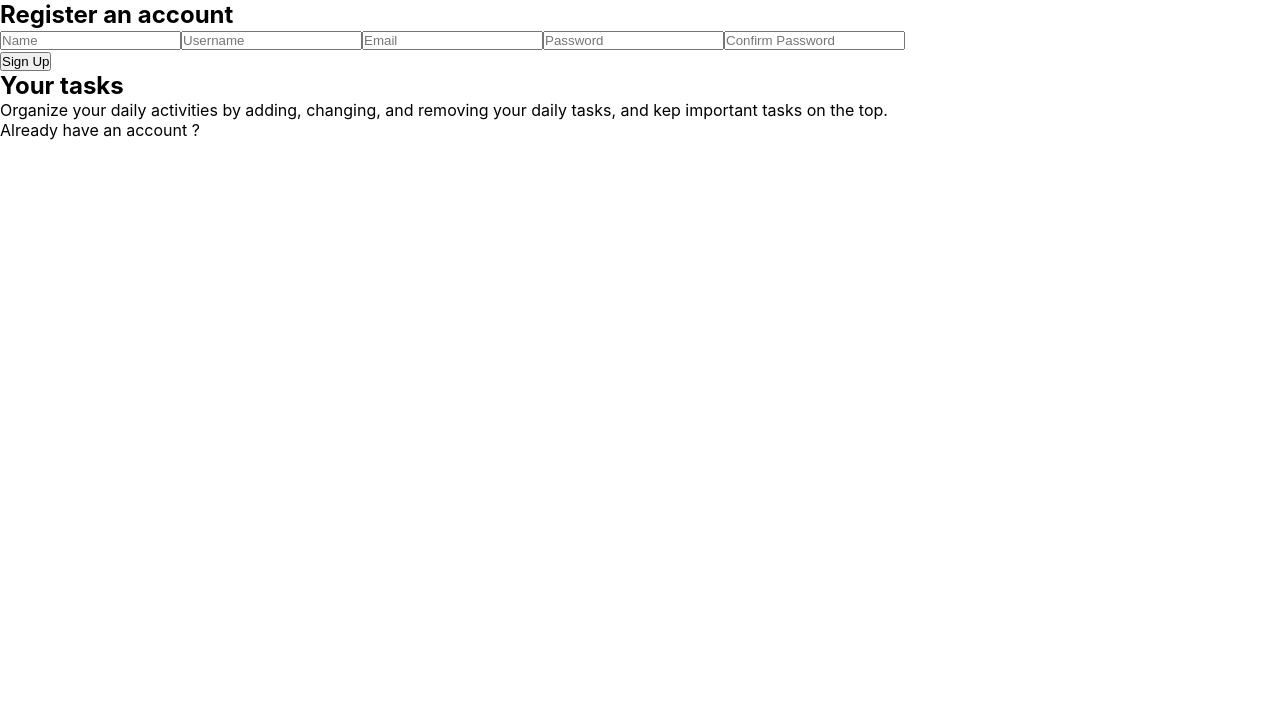
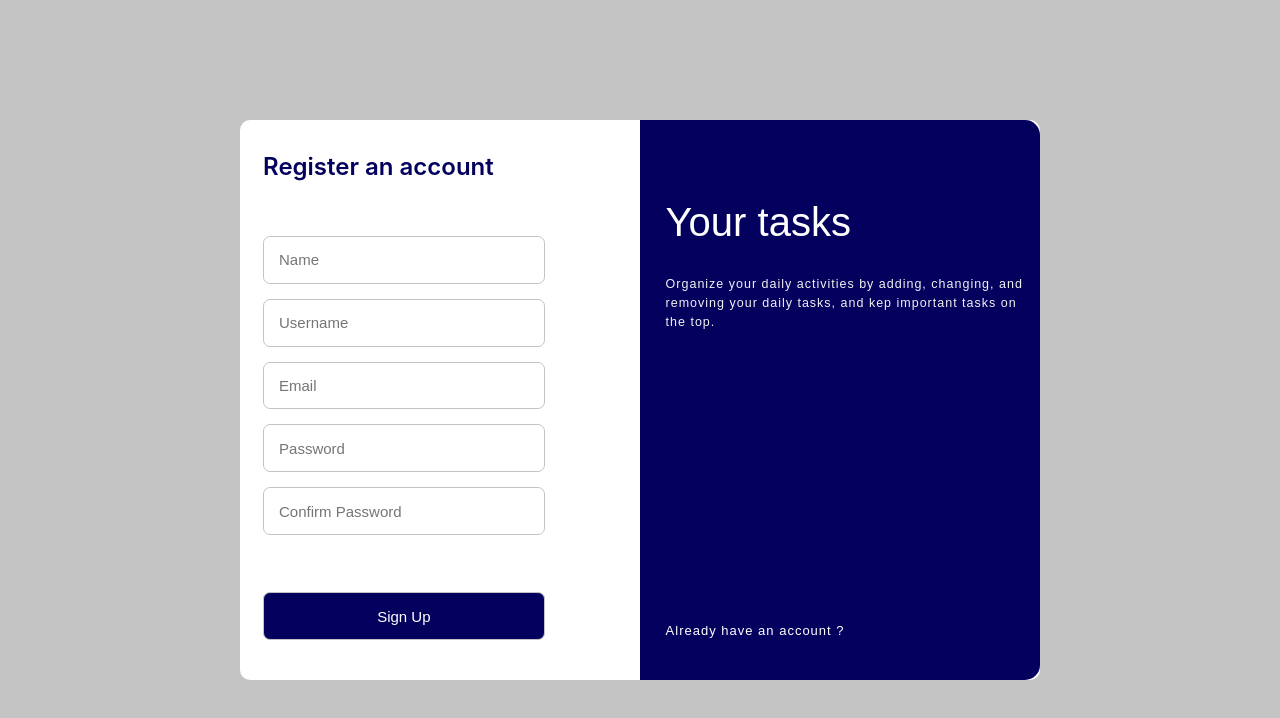
Before and after one commit to andmiguedev1/daily-tasks-manager, a React (Create React App) app: page / in a window 1280 px wide. Shown: the top 718 px of the page. Built offline with nearby package versions, Linux system fonts and the light colour scheme.

Commit message:
Add stylesheet for a dual register form and message

```diff
--- a/src/components/Signup.css
+++ b/src/components/Signup.css
@@ -1,69 +1,137 @@
 #sign-up {
-
-
+   width: 100%;
+   height: 100vh;
+   display: flex;
+   justify-content: center;
+   align-items: center;
+   background-color: #c4c4c4;
 }
 
 #sign-up .container {
-
+   width: 100vh;
+   height: 70vh;
+   display: flex;
+   justify-content: center;
+   align-items: center;
+   background-color: #fff;
+   border-radius: 10px;
+   -webkit-border-radius: 10px;
+   -moz-border-radius: 10px;
+   -ms-border-radius: 10px;
+   -o-border-radius: 10px;
 }
 
 #sign-up .container .left-content,
 #sign-up .container .right-content {
-
+   width: 50%;
+   height: 100%;
 }
 
 .container .left-content {
-
+   border-radius: 15px;
+   background-color: #ffffff;
+   -webkit-border-radius: 15px;
+   -moz-border-radius: 15px;
+   -ms-border-radius: 15px;
+   -o-border-radius: 15px;
 }
 
 .container .left-content .register-form  {
-
+  position: relative;
+  height: 100%;
 }
 
 .left-content .register-form form {
-
+  padding: 4vh 1.8vw;
 }
 
 .left-content .register-form form h2 {
-
+  color: #03015D;
+  font-weight: 600;
+  font-size: 24px;
 }
 
 .left-content .register-form form .form-fields {
-
+   margin-top: 5vh;
 }
 
 .left-content .register-form form input {
-
+   font-family: "Poppins", sans-serif;
+   font-weight: 400;
+   width: 22vw;
+   padding: 1.8vh 15px;
+   border: 1px solid #C4C4C4;
+   border-radius: 7px;
+   margin-top: 15px;
+   outline: none;
+   font-size: 15px;
 }
 
 .left-content .register-form form button {
-
+  font-family: "Poppins", sans-serif;
+  font-weight: 500;
+  width: 22vw;
+  padding: 1.8vh 15px;
+  border: 1px solid #C4C4C4;
+  border-radius: 7px;
+  margin-top: 15px;
+  outline: none;
+  font-size: 15px;
+  background:  #03015D;
+  color:white;
+  cursor: pointer;
 }
 
 .left-content .register-form .signup-btn {
-
+  position: absolute;
+  bottom: 5vh;
 }
 
 .right-content {
-
+  border-radius: 15px;
+  background-color: #03015D;
+  border-top-left-radius: 0;
+  border-bottom-left-radius: 0;
 }
 
-.right-content .info-message {
-
+.right-content .heading-message {
+   padding-top: 10vh;
+   padding-left: 3.2vh;
+   padding-right: 1.1vh;
 }
 
-.right-content h2 {
-
+.right-content .heading-message h2 {
+  font-family: 'Rubik', sans-serif;
+  color: white;
+  font-weight: 500;
+  font-size: 40px;
+  padding-bottom: 20px;
 }
 
-.right-content p {
-
+.right-content .heading-message p {
+  font-family: 'Poppins', sans-serif;
+  color: #f1f1f1;
+  font-weight: normal;
+  letter-spacing: 1px;
+  line-height: 1.5;
+  font-size: 12.5px;
+  margin-top: 10px;
 }
 
-.right-content .info-message .redirect {
-
+.right-content .heading-message .redirect {
+  position: absolute;
+  bottom: 20vh;
+  color: #fff;
+  font-family: "Poppins", sans-serif;
+  font-weight: 500;
+  font-size: 13px;
 }
 
-.right-content .info-message .redirect a{
-
+.right-content .heading-message .redirect a{
+  color: #ffffff;
+  font-family: "Poppins", sans-serif;
+  font-weight: 500;
+  font-size: 13px;
+  margin-top: 2vh;
+  text-decoration: none;
 }
```
